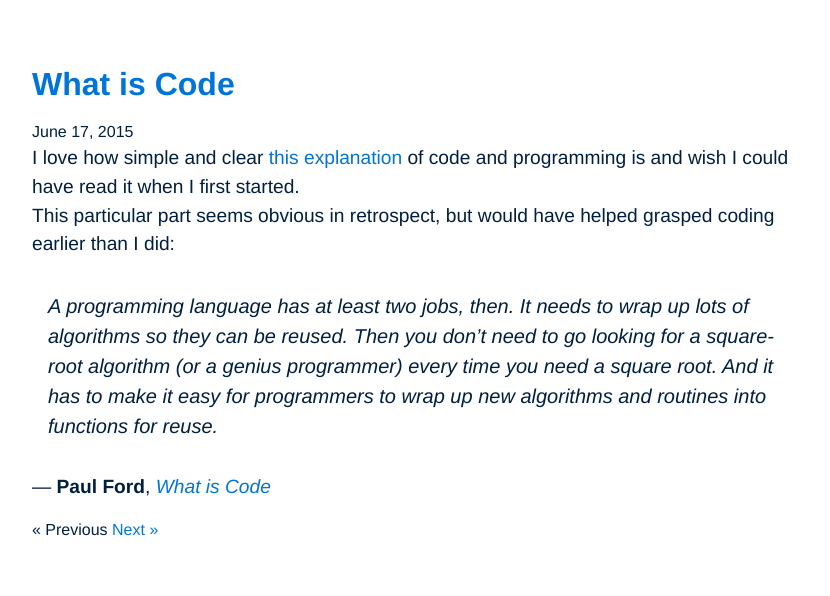
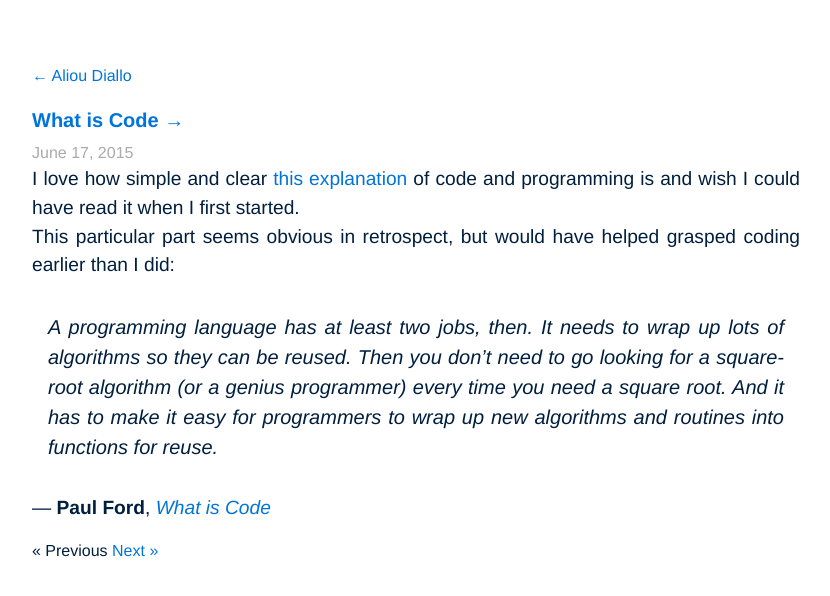
Before and after one commit to aliou/ace, a Jekyll site: the page built from _posts/2015-06-17-programming-language.md, in a window 1280 px wide. Shown: the top 596 px of the page, without its empty margins (32-862 px from the left). Built offline with Jekyll 4.4.1, drawn with Linux system fonts in a browser that asks for light colours; Markdown is read by kramdown in place of the engine named in the settings.

Commit message:
Improve link posts layouts.

```diff
--- a/_layouts/link.html
+++ b/_layouts/link.html
@@ -2,9 +2,11 @@
 layout: default
 ---
 
-<article>
-  <h1><a href='{{ page.url }}/'>{{ page.title }}</a></h1>
-  <time>{{ page.date | date: '%B %-d, %Y' }}</time>
+<a href='{{ site.baseurl }}'>&larr; {{ site.title }}</a>
+
+<article class='justify'>
+  <h2 class='h3 mb1'><a href='{{ page.link }}'>{{ page.title }} &rarr;</a></h2>
+  <time class='gray'>{{ page.date | date: '%B %-d, %Y' }}</time>
   {{ content }}
 </article>
 
```
Also changed, not shown: index.html (+8 -2 lines).
